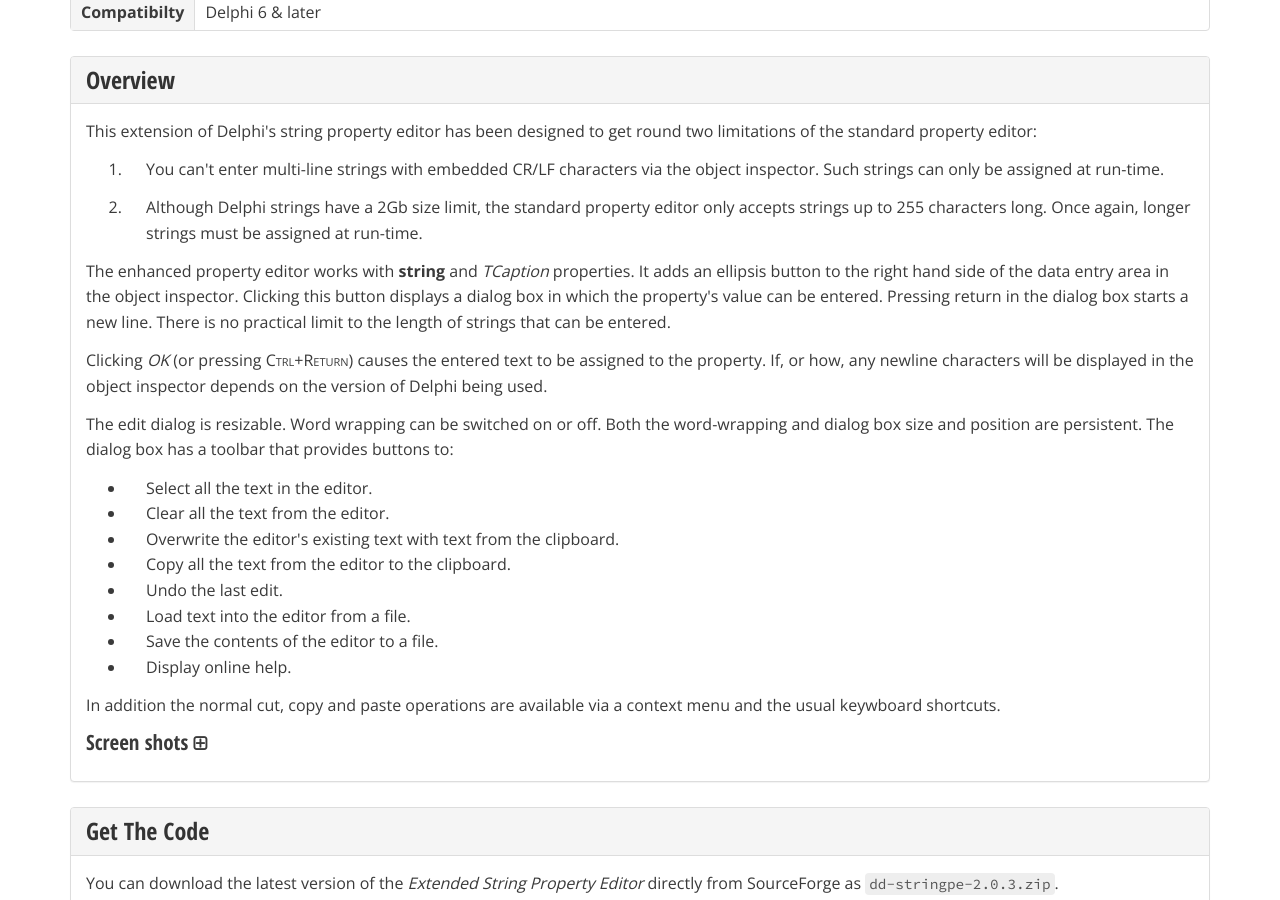
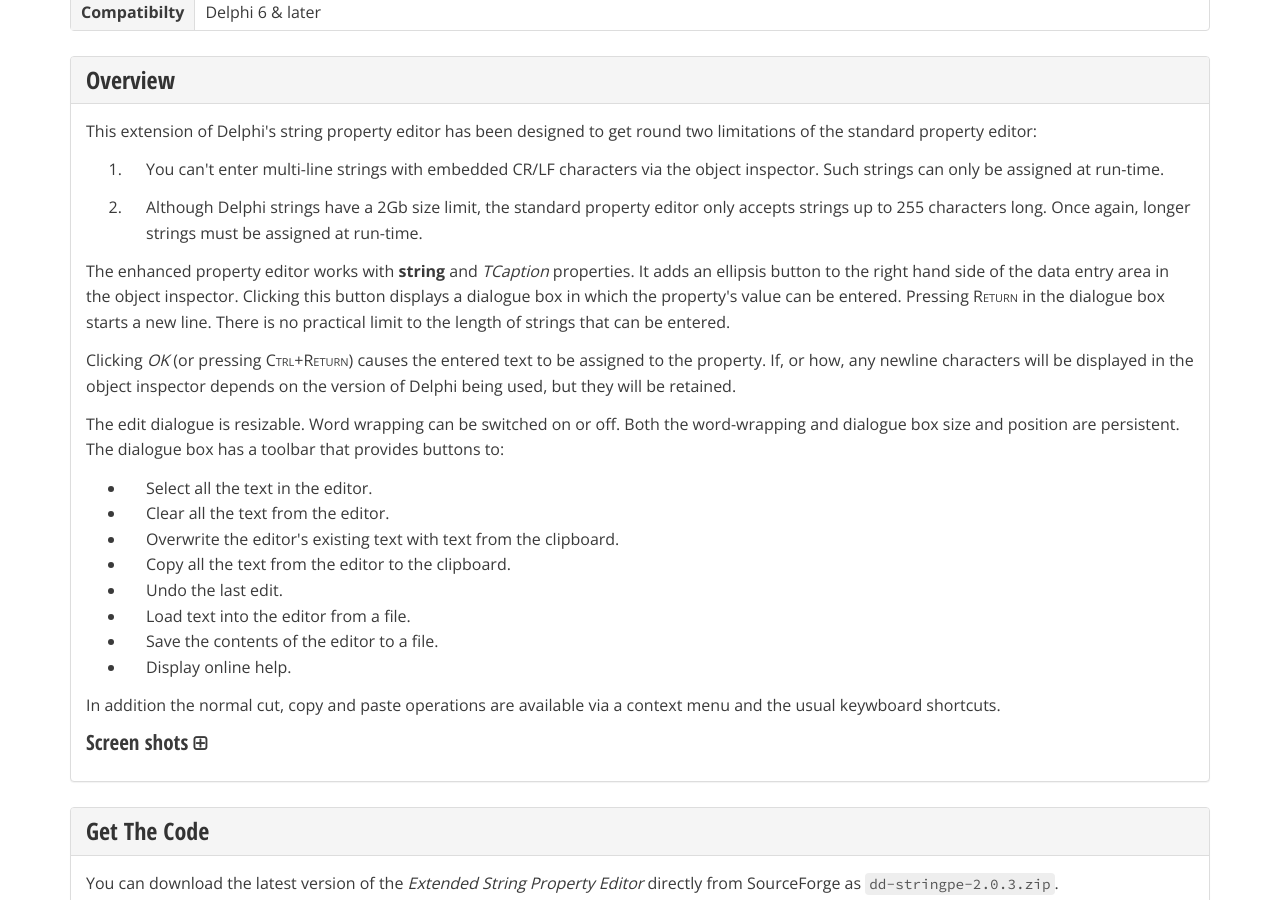
Before and after one commit to delphidabbler/delphidabbler.github.io, a Jekyll site: the page built from _software/stringpe.html, in a window 1280 px wide and 900 px high, scrolled down 550 px. Built offline with Jekyll 4.4.1, drawn with Linux system fonts in a browser that asks for light colours; nearby versions of some CDN libraries; some of the changed text lies outside the part shown.

Commit message:
Fix errors and omissions

```diff
--- a/_software/stringpe.html
+++ b/_software/stringpe.html
@@ -38,13 +38,13 @@
       </li>
     </ol>
     <p>
-      The enhanced property editor works with <strong>string</strong> and <var>TCaption</var> properties. It adds an ellipsis button to the right hand side of the data entry area in the object inspector. Clicking this button displays a dialog box in which the property's value can be entered. Pressing return in the dialog box starts a new line. There is no practical limit to the length of strings that can be entered.
+      The enhanced property editor works with <strong>string</strong> and <var>TCaption</var> properties. It adds an ellipsis button to the right hand side of the data entry area in the object inspector. Clicking this button displays a dialogue box in which the property's value can be entered. Pressing <span class="text-smallcaps">Return</span> in the dialogue box starts a new line. There is no practical limit to the length of strings that can be entered.
     </p>
     <p>
-      Clicking <em>OK</em> (or pressing <span class="text-smallcaps">Ctrl+Return</span>) causes the entered text to be assigned to the property. If, or how, any newline characters will be displayed in the object inspector depends on the version of Delphi being used.
+      Clicking <em>OK</em> (or pressing <span class="text-smallcaps">Ctrl+Return</span>) causes the entered text to be assigned to the property. If, or how, any newline characters will be displayed in the object inspector depends on the version of Delphi being used, but they will be retained.
     </p>
     <p>
-      The edit dialog is resizable. Word wrapping can be switched on or off. Both the word-wrapping and dialog box size and position are persistent. The dialog box has a toolbar that provides buttons to:
+      The edit dialogue is resizable. Word wrapping can be switched on or off. Both the word-wrapping and dialogue box size and position are persistent. The dialogue box has a toolbar that provides buttons to:
     </p>
     <ul>
       <li>
@@ -81,7 +81,7 @@
     </h3>
     <div id="screenshots" class="collapse"> <!-- begin collapsible #screenshots section -->
       <p>
-        Our first screen shot is of the extended string editor dialog box, called from Delphi 2010, displaying a two line string.
+        Our first screen shot is of the extended string editor dialogue box, called from Delphi 2010, displaying a two line string.
       </p>
       <p class="text-center">
         <img src="{{ site.base-url }}{{ site.data.core.software-images-base-url}}/stringpe-1.png" alt="Extended String Property Editor Screen Shot" title="Extended String Property Editor" class="scale" style="width:380px;">
@@ -249,7 +249,7 @@
     </p>
     <ul>
       <li>
-        The 16&times;16 Free Application Icons packs by Creative Commons Attribution-Share Alike 3.0 <a href="http://www.aha-soft.com/">Aha-soft</a>, licensed under a (<a href=2https://creativecommons.org/licenses/by-sa/3.0/">CC BY-SA 3.0</a>) license.
+        The 16&times;16 Free Application Icons packs by Creative Commons Attribution-Share Alike 3.0 <a href="http://www.aha-soft.com/">Aha-soft</a>, licensed under a (<a href="https://creativecommons.org/licenses/by-sa/3.0/">CC BY-SA 3.0</a>) license.
       </li>
       <li>
         The Free Pixelbox icon sets from <a href="http://www.icojam.com/">Icojam</a>, free to use in any kind of commercial or non-commercial project.
```
Also changed, not shown: other parts of _software/stringpe.html (+4 -4 lines), _software/sysinfo.html (+13 -7 lines), _software/verinfo.html (+8 -8 lines), _software/wdwstate.html (+4 -4 lines).
